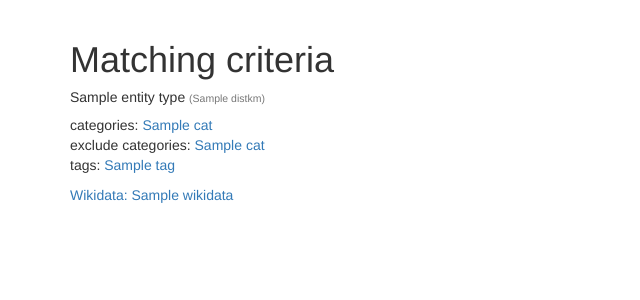
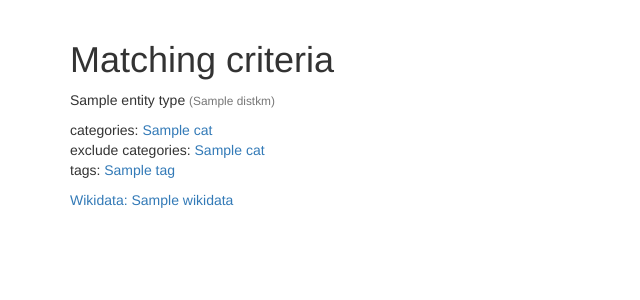
Before and after one commit to EdwardBetts/osm-wikidata, a Flask app: template matcher/templates/criteria.html in a window 1280 px wide. Shown: the part 76-376 px from the top of the page, without its empty margins (0-640 px from the left). Run offline with Flask 2, Linux system fonts and the light colour scheme; the template is opened without the code that fills it: most values are stand-ins (such as "Sample title", 1, 10 or a date in 2020); parts of the project's set-up code (start-up, migrations or seed data) failed here and were passed over; some libraries are stand-ins or nearby versions.

Commit message:
criteria card formatting

```diff
--- a/matcher/templates/criteria.html
+++ b/matcher/templates/criteria.html
@@ -9,12 +9,12 @@
     <div class="card-columns">
   {% for i in entity_types %}
     <div class="card">
-      <h5 class="card-header">
+      <p class="card-header">
         {{ i.name | capitalize }}
-        <span class="text-muted small font-weight-normal">({{i.dist}}km)</span>
-        {% if i.check_housename %}<span class="badge small badge-info font-weight-normal">house name</span>{% endif %}
-        {% if i.area %}<span class="badge small badge-info font-weight-normal">area</span>{% endif %}
-      </h5>
+        <span class="text-muted small">({{i.dist}}km)</span>
+        {% if i.check_housename %}<span class="badge badge-info">house name</span>{% endif %}
+        {% if i.area %}<span class="badge badge-info">area</span>{% endif %}
+      </p>
       <div class="card-block">
         <ul class="card-text list-unstyled">
             <li>categories:
```
